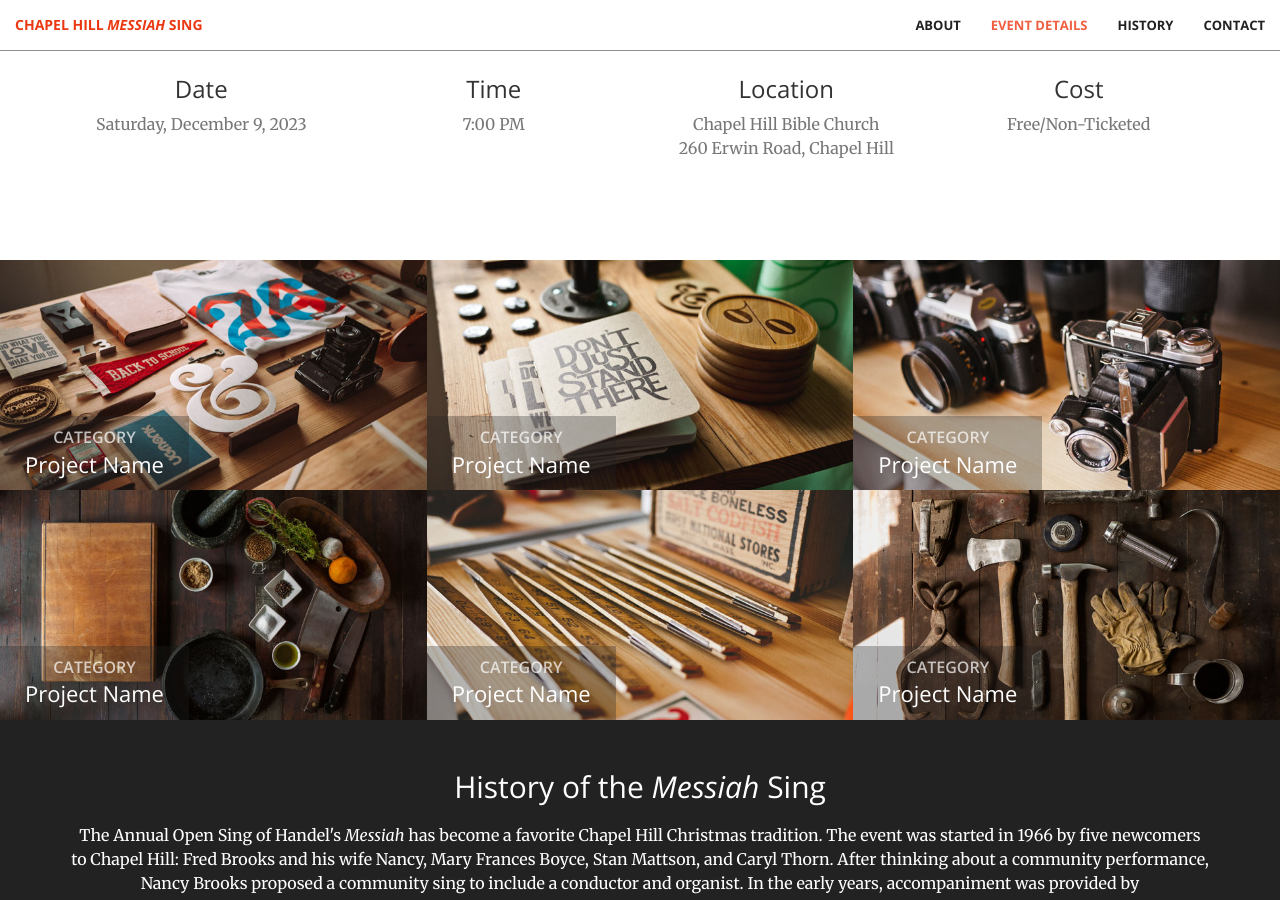
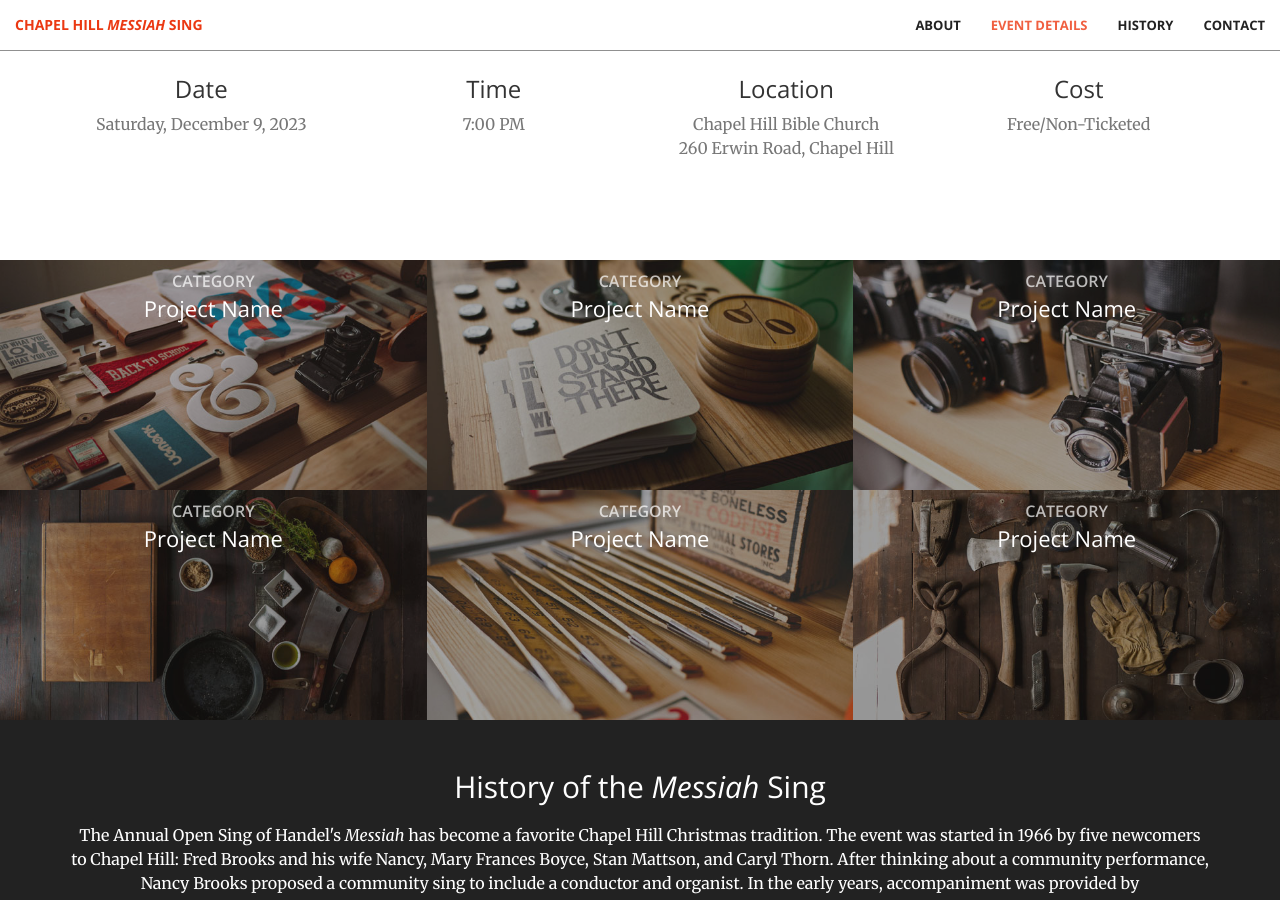
Before and after one commit to chapelhillmessiah/chapelhillmessiah.github.io, a Jekyll site: the page built from index-jekyll.html, in a window 1280 px wide and 900 px high, scrolled down 1514 px. Built offline with Jekyll 4.4.1, drawn with Linux system fonts in a browser that asks for light colours.

Commit message:
[_base.scss] portfolio box adjustments (center, darken)

```diff
--- a/_sass/_base.scss
+++ b/_sass/_base.scss
@@ -231,9 +231,13 @@ header {
         color: white;
         opacity: 1;
         display: block;
-        background: rgba( $theme-dark, .3 );
+        background: rgba( $theme-dark, .4 );
         position: absolute;
+        left: 0;
+        right: 0;
+        top: 0;
         bottom: 0;
+        margin: auto;
         text-align: center;
         padding: 10px;
         @include transition-all;
```
